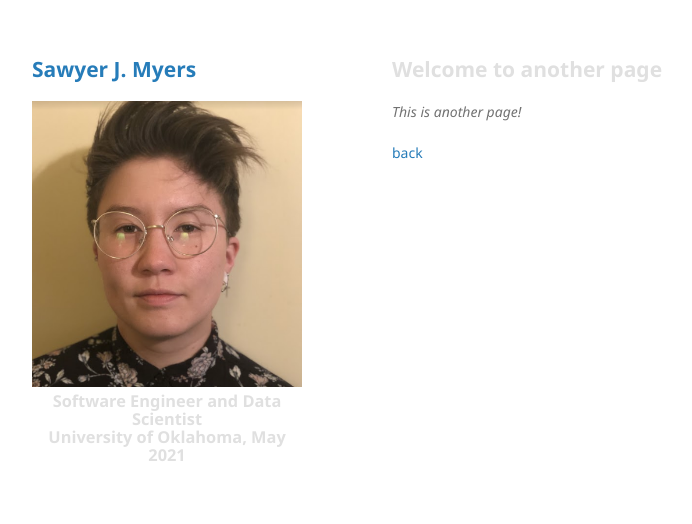
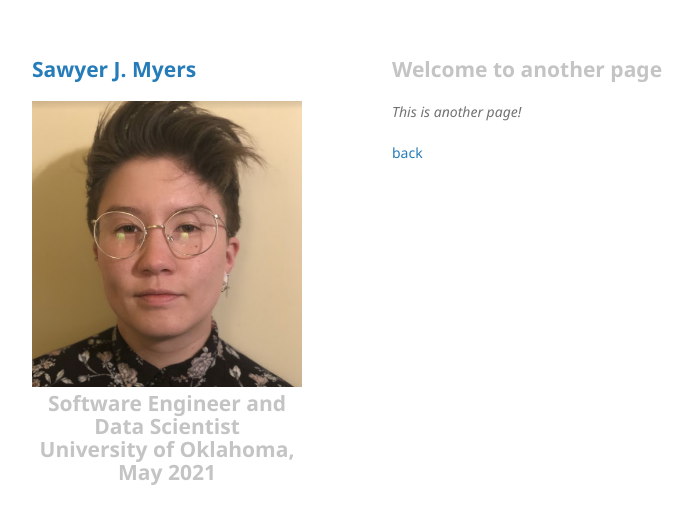
Before and after one commit to myer0432/myer0432.github.io, a Jekyll site: the page built from another-page.md, in a window 1280 px wide. Shown: the top 524 px of the page, without its empty margins (178-870 px from the left). Built offline with Jekyll 4.4.1, drawn with Linux system fonts in a browser that asks for light colours; our own code applies the rules of GitHub Pages for plain Markdown files.

Commit message:
css changes

```diff
--- a/_layouts/default.html
+++ b/_layouts/default.html
@@ -20,7 +20,7 @@
           <img src="{{site.logo | relative_url}}" alt="Logo" />
         {% endif %}
 
-        <h3><center>{{ site.role }}<br>{{ site.education }}</center></h3>
+        <h2><center>{{ site.role }}<br>{{ site.education }}</center></h2>
 
       </header>
       <section>
--- a/_sass/jekyll-theme-minimal.scss
+++ b/_sass/jekyll-theme-minimal.scss
@@ -10,7 +10,7 @@ body {
 }
 
 h1, h2, h3, h4, h5, h6 {
-  color:#e0e0e0;
+  color:#c4c4c4;
   margin:0 0 20px;
 }
 
```
